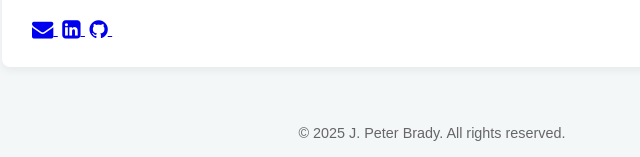
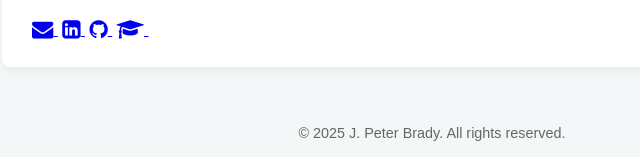
Before and after one commit to jpbdart/jpbdart.github.io, a plain HTML site: page index.html in a window 1280 px wide. Shown: the part 1290-1447 px from the top of the page, 208-848 px from the left. Drawn offline with Linux system fonts and the light colour scheme.

Commit message:
adding fa icons

```diff
--- a/index.html
+++ b/index.html
@@ -176,6 +176,7 @@
       <a href="mailto:jpeterbrady@gmail.com"><i class="fa fa-envelope fa-lg" aria-hidden="true"></i>&nbsp;</a>
       <a href="https://linkedin.com/in/jpeteb" target="_blank"><i class="fa fa-linkedin-square fa-lg" aria-hidden="true"></i>&nbsp;</a>
       <a href="https://github.com/jpbdart" target="_blank"><i class="fa fa-github fa-lg" aria-hidden="true"></i>&nbsp;</a>
+      <a href="https://scholar.google.com/citations?user=ZSyUlx0AAAAJ&hl=en" target="_blank"><i class="fa fa-graduation-cap fa-lg" aria-hidden="true"></i>&nbsp;</a>
     </section>
     <!-- Resume Section -->
 <!--
```
